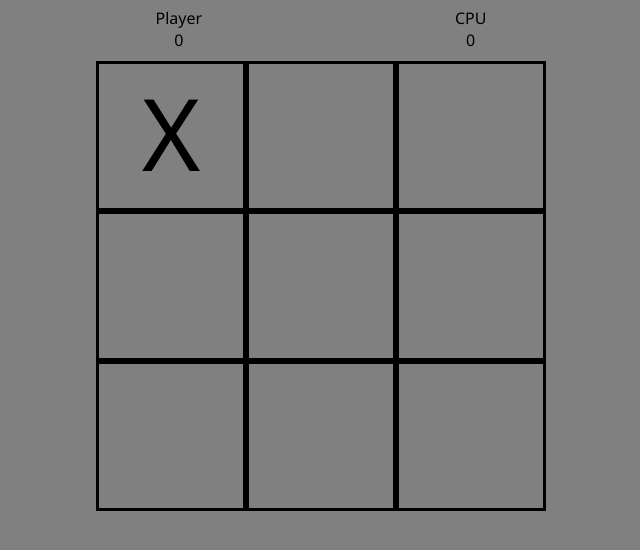
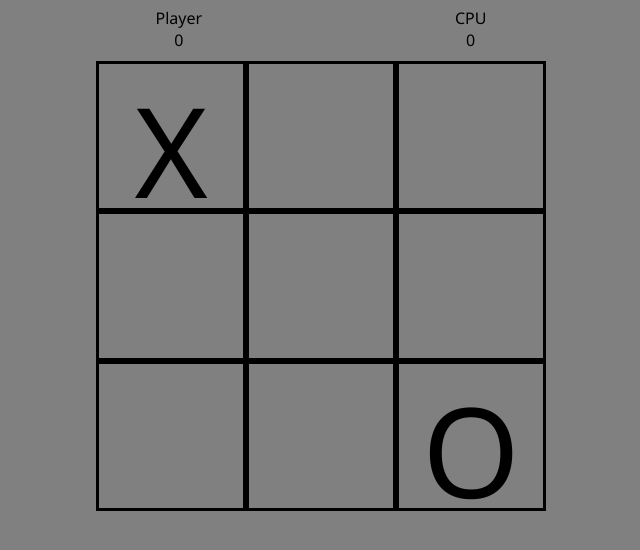
Before and after one commit to DogBoneZone/tic-tac-GO-, a plain HTML site: page index.html in a window 1280 px wide. Both pictures are taken after a click on the element 490 px from the left and 263 px from the top of the page. Shown: the part 128-678 px from the top of the page, without its empty margins (319-959 px from the left). Drawn offline with Linux system fonts and the light colour scheme.

Commit message:
added CPU logic

```diff
--- a/script.js
+++ b/script.js
@@ -7,9 +7,11 @@ function GameBoard() {
             box.id = i
             box.classList.add('box')
 
+            // Check clicked box and have CPU select box based on difficulty level
             box.addEventListener("click", () => {
                 if (box.textContent == '') {
                     box.textContent = 'X'
+                    checkGameEnd(box.id)
                     CPU()
                 }
             })
@@ -21,16 +23,25 @@ function GameBoard() {
 
 function CPU() {
     easy: {
+        // Random Unchecked Box Strategy
         if (document.querySelector("#CPULevel").value == 'Easy') {
             let availableBoxes = []
             const boxes = [...document.querySelectorAll(".box")]
             for (let box of boxes) {
-                if (box.textContent !== 'X') {availableBoxes.push(box.id)}
+                if (box.textContent == '') {availableBoxes.push(box.id)}
             }
             let index = Math.floor(availableBoxes.length * Math.random())
+            let boxID = availableBoxes[index]
             document.querySelector(`#${boxID}`).textContent = 'O'
+            checkGameEnd(boxID)
         }
     }
 }
 
+function checkGameEnd(boxID) {
+    const numID = Number([...boxID].pop())
+    console.log(numID)
+    console.log(boxID)
+}
+
 GameBoard()
--- a/style.css
+++ b/style.css
@@ -73,6 +73,6 @@ html {
         grid-template-rows: repeat(3, 150px);
     }
     .box {
-        font-size: 100px;
+        font-size: 125px;
     }
 }
```
